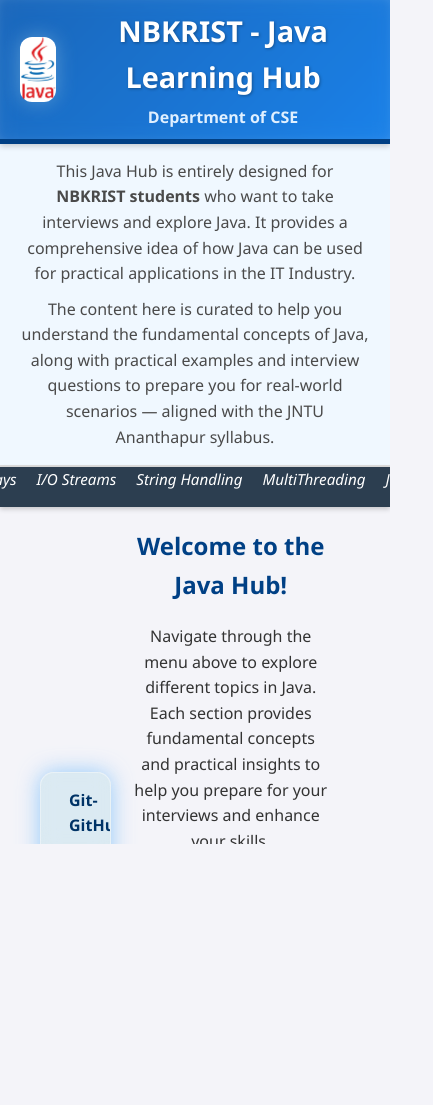
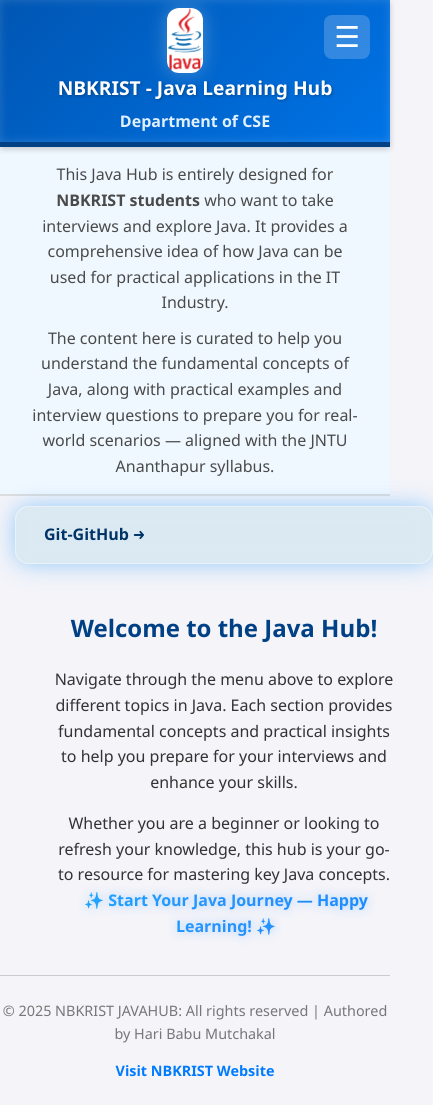
Before and after one commit to vallipedu/javahub, a plain HTML site: page index.html in a window 390 px wide. Shown: the whole page, 433 px wide, since content can reach past the window. Before the commit the page ends 844 px from the top, so only its background shows below. Drawn offline with Linux system fonts and the light colour scheme.

Commit message:
Update index.html

```diff
--- a/index.html
+++ b/index.html
@@ -11,7 +11,6 @@
       margin: 0;
       padding: 0;
       height: 100%;
-            overflow: hidden;
     }
 
     body {
@@ -23,7 +22,7 @@
       flex-direction: column;
     }
 
-        /* 🌟 Sleek Glassy Header with Enhanced Java Cup 🌟 */
+    /* 🌟 Sleek Header */
     .header {
       background: linear-gradient(135deg, #0056b3, #0073e6);
       color: #ffffff;
@@ -34,18 +33,9 @@
       position: relative;
       padding: 8px 20px;
       box-shadow: inset 0 0 10px rgba(255, 255, 255, 0.15), 0 2px 6px rgba(0, 0, 0, 0.2);
+      flex-wrap: wrap;
     }
 
-        .header::before {
-            content: "";
-            position: absolute;
-            inset: 0;
-            background: rgba(255, 255, 255, 0.1);
-            backdrop-filter: blur(8px);
-            z-index: 0;
-        }
-
-        /* ✨ Java Cup with glassy blue overlay ✨ */
     .header img {
       position: relative;
       height: 65px;
@@ -53,19 +43,8 @@
       border-radius: 12px;
       margin-right: 20px;
       box-shadow: 0 0 20px rgba(173, 216, 230, 0.4);
-            overflow: hidden;
       transition: transform 0.4s ease, box-shadow 0.4s ease;
       z-index: 2;
-        }
-
-        .header img::after {
-            content: "";
-            position: absolute;
-            inset: 0;
-            background: linear-gradient(120deg, rgba(173, 216, 230, 0.35), rgba(135, 206, 250, 0.15));
-            mix-blend-mode: lighten;
-            border-radius: inherit;
-            pointer-events: none;
     }
 
     .header img:hover {
@@ -107,6 +86,7 @@
       display: inline-block;
     }
 
+    /* 🔹 Navbar + Responsive Menu */
     .navbar {
       background-color: #2c3e50;
       width: 100%;
@@ -120,9 +100,7 @@
       padding: 0;
       display: flex;
       justify-content: center;
-            height: 40px;
-            overflow-x: auto;
-            white-space: nowrap;
+      flex-wrap: wrap;
     }
 
     .navbar li a {
@@ -130,16 +108,32 @@
       align-items: center;
       justify-content: center;
       color: #ffffff;
-            padding: 0 10px;
+      padding: 10px;
       text-decoration: none;
       font-style: italic;
       font-size: 0.95rem;
       transition: background-color 0.3s ease;
+      white-space: nowrap;
     }
 
     .navbar li a:hover {
       background-color: #007BFF;
       color: #fff;
+    }
+
+    /* Hamburger Button */
+    .menu-toggle {
+      display: none;
+      position: absolute;
+      right: 20px;
+      top: 15px;
+      background: rgba(255, 255, 255, 0.2);
+      border: none;
+      color: #fff;
+      font-size: 1.8rem;
+      cursor: pointer;
+      padding: 5px 10px;
+      border-radius: 8px;
     }
 
     .main-area {
@@ -148,11 +142,11 @@
       align-items: center;
       justify-content: space-between;
       padding: 10px 40px;
+      flex-wrap: wrap;
+      gap: 20px;
     }
 
-        /* ✨ Sleek Glassy Light Blue Button with Flash Animation ✨ */
     .splash-button {
-            position: relative;
       background: rgba(173, 216, 230, 0.35);
       color: #003366;
       border: 1px solid rgba(255, 255, 255, 0.4);
@@ -161,12 +155,12 @@
       font-weight: bold;
       border-radius: 14px;
       backdrop-filter: blur(10px);
-            -webkit-backdrop-filter: blur(10px);
       cursor: pointer;
       text-decoration: none;
       box-shadow: 0 4px 20px rgba(173, 216, 230, 0.6);
       transition: all 0.3s ease;
       animation: flashGlow 3s ease-in-out infinite;
+      position: relative;
       overflow: hidden;
     }
 
@@ -180,12 +174,6 @@
       background: linear-gradient(120deg, rgba(255, 255, 255, 0.5), rgba(255, 255, 255, 0.1));
       transform: skewX(-25deg);
       animation: shimmer 3s infinite;
-        }
-
-        .splash-button:hover {
-            background: rgba(135, 206, 250, 0.55);
-            box-shadow: 0 6px 25px rgba(100, 180, 255, 0.8);
-            transform: scale(1.06);
     }
 
     @keyframes shimmer {
@@ -229,7 +217,6 @@
       color: #004085;
     }
 
-        /* 🌟 Flashy Gradient Text for "Happy Learning!" */
     .flash-text {
       display: inline-block;
       font-weight: 700;
@@ -276,11 +263,10 @@
       border-top: 1px solid #ccc;
       font-size: 0.9em;
       color: #777;
-            flex: 0 0 auto;
       background-color: #f4f4f9;
+      flex-shrink: 0;
     }
 
-        /* 💠 Sleek Link Style for NBKRIST Website */
     footer a {
       color: #007BFF;
       font-weight: bold;
@@ -297,7 +283,69 @@
     .wrapper {
       display: flex;
       flex-direction: column;
-            height: 100vh;
+      min-height: 100vh;
+    }
+
+    /* ✅ Responsive Adjustments */
+    @media (max-width: 768px) {
+      .header {
+        flex-direction: column;
+        text-align: center;
+      }
+
+      .menu-toggle {
+        display: block;
+      }
+
+      .navbar ul {
+        display: none;
+        flex-direction: column;
+        align-items: stretch;
+        background-color: #2c3e50;
+      }
+
+      .navbar ul.active {
+        display: flex;
+      }
+
+      .navbar li a {
+        padding: 12px;
+        border-top: 1px solid rgba(255, 255, 255, 0.1);
+      }
+
+      .main-area {
+        flex-direction: column;
+        align-items: center;
+        padding: 10px 15px;
+      }
+
+      .splash-button {
+        margin-bottom: 15px;
+      }
+
+      .content {
+        padding: 10px;
+        max-width: 95%;
+      }
+    }
+
+    @media (max-width: 480px) {
+      .header h1 {
+        font-size: 1.2rem;
+      }
+
+      .flash-text {
+        font-size: 1rem;
+      }
+
+      .splash-button {
+        width: 100%;
+      }
+
+      .description-container p {
+        max-width: 100%;
+        padding: 0 10px;
+      }
     }
   </style>
 </head>
@@ -310,24 +358,20 @@
         <h1>NBKRIST - Java Learning Hub</h1>
         <h2>Department of CSE</h2>
       </div>
+      <button class="menu-toggle" id="menuToggle">☰</button>
     </div>
 
     <div class="description-container">
-            <p>
-                This Java Hub is entirely designed for <b>NBKRIST students</b> who want to take interviews and explore
-                Java. It provides a comprehensive idea of how Java can be used for practical applications in the IT
-                Industry.
-            </p>
+      <p>This Java Hub is entirely designed for <b>NBKRIST students</b> who want to take interviews and explore Java. It
+        provides a comprehensive idea of how Java can be used for practical applications in the IT Industry.</p>
       <br>
-            <p>
-                The content here is curated to help you understand the fundamental concepts of Java, along with
-                practical examples and interview questions to prepare you for real-world scenarios — aligned with the
-                JNTU Ananthapur syllabus.
-            </p>
+      <p>The content here is curated to help you understand the fundamental concepts of Java, along with practical
+        examples and interview questions to prepare you for real-world scenarios — aligned with the JNTU Ananthapur
+        syllabus.</p>
     </div>
 
     <div class="navbar">
-            <ul>
+      <ul id="navList">
         <li><a href="inheritance.html">Inheritance</a></li>
         <li><a href="packages.html">Packages</a></li>
         <li><a href="interfaces.html">Interfaces</a></li>
@@ -345,17 +389,12 @@
 
     <div class="main-area">
       <a href="Git.html" class="splash-button">Git-GitHub ➜</a>
-
       <div class="content">
         <h2>Welcome to the Java Hub!</h2>
-                <p>
-                    Navigate through the menu above to explore different topics in Java. Each section provides
-                    fundamental concepts and practical insights to help you prepare for your interviews and enhance your
-                    skills.
-                </p>
-                <p>
-                    Whether you are a beginner or looking to refresh your knowledge, this hub is your go-to resource for
-                    mastering key Java concepts.
+        <p>Navigate through the menu above to explore different topics in Java. Each section provides fundamental
+          concepts and practical insights to help you prepare for your interviews and enhance your skills.</p>
+        <p>Whether you are a beginner or looking to refresh your knowledge, this hub is your go-to resource for mastering
+          key Java concepts.
           <span class="flash-text">✨ Start Your Java Journey — Happy Learning! ✨</span>
         </p>
       </div>
@@ -366,6 +405,16 @@
       <p><a href="https://www.nbkrist.co.in/index.php" target="_blank">Visit NBKRIST Website</a></p>
     </footer>
   </div>
+
+  <script>
+    // 🌐 Responsive Menu Toggle Script
+    const toggle = document.getElementById('menuToggle');
+    const navList = document.getElementById('navList');
+
+    toggle.addEventListener('click', () => {
+      navList.classList.toggle('active');
+    });
+  </script>
 </body>
 
 </html>
```
Lines whose indentation alone changed are shown as unchanged.
